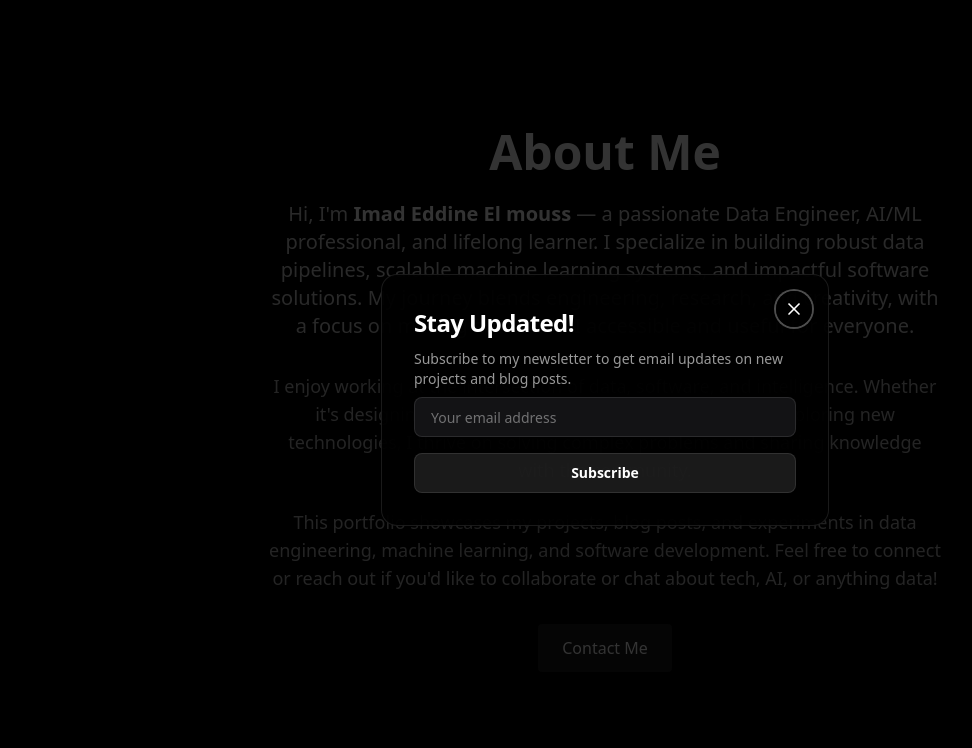
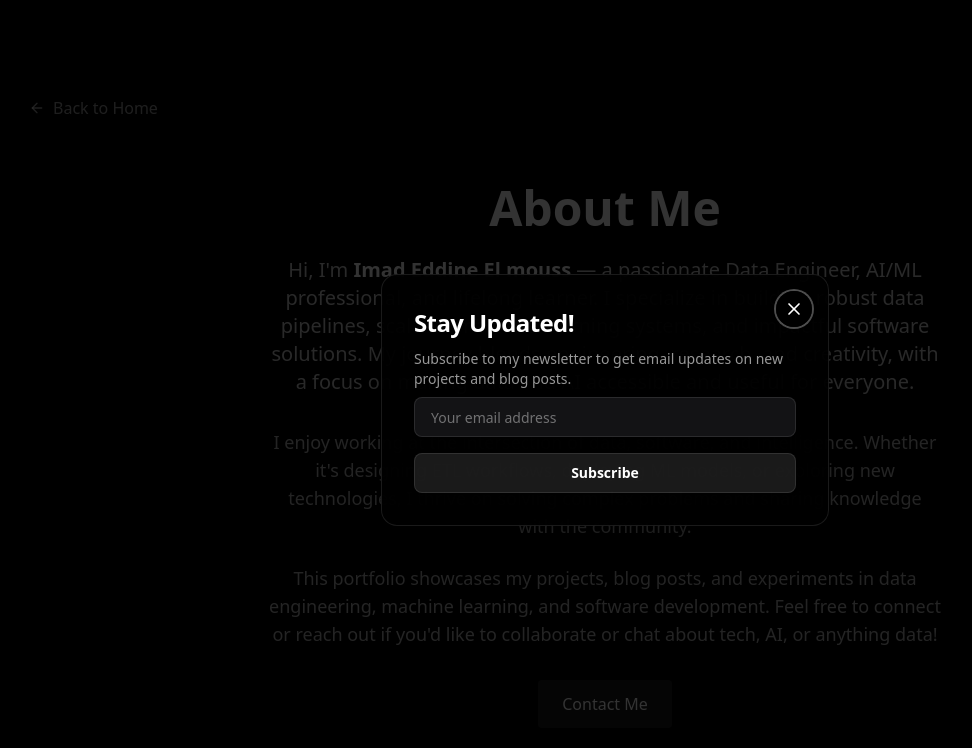
Before and after one commit to imaddde867/imadlab, a React (Vite) app: page /about in a window 1280 px wide. Shown: the top 748 px of the page, without its empty margins (35-1007 px from the left). Built offline with nearby package versions, Linux system fonts and the light colour scheme.

Commit message:
fix(About): restructure layout

```diff
--- a/src/pages/About.tsx
+++ b/src/pages/About.tsx
@@ -1,14 +1,23 @@
 import React from 'react';
 import Seo from '@/components/Seo';
+import { Link } from 'react-router-dom';
+import { ArrowLeft } from 'lucide-react';
 
 const About = () => {
   return (
-    <div className="min-h-screen bg-black text-white flex flex-col items-center justify-center px-4 py-16">
+    <div className="min-h-screen bg-black text-white py-24 px-4">
       <Seo
         title="About Imad Eddine"
         description="Learn more about Imad Eddine El mouss, a Data Engineer, AI/ML professional, and lifelong learner."
       />
-      <div className="max-w-2xl w-full text-center">
+      <div className="max-w-6xl mx-auto">
+        <div className="mb-8">
+          <Link to="/" className="inline-flex items-center text-white/60 hover:text-white mb-8 transition-colors">
+            <ArrowLeft className="w-4 h-4 mr-2" />
+            Back to Home
+          </Link>
+        </div>
+        <div className="max-w-2xl w-full text-center mx-auto">
           <h1 className="text-5xl font-bold mb-6">About Me</h1>
           <p className="text-lg md:text-xl mb-8 text-white/80">
             Hi, I'm <span className="font-semibold text-white">Imad Eddine El mouss</span> — a passionate Data Engineer, AI/ML professional, and lifelong learner. I specialize in building robust data pipelines, scalable machine learning systems, and impactful software solutions. My journey blends engineering, research, and creativity, with a focus on making data and AI accessible and useful for everyone.
@@ -29,6 +38,7 @@ const About = () => {
           </div>
         </div>
       </div>
+    </div>
   );
 };
 
```
Lines whose indentation alone changed are shown as unchanged.
